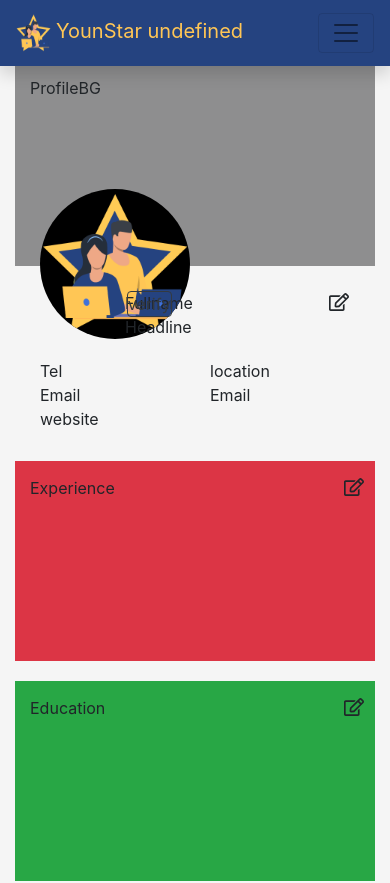
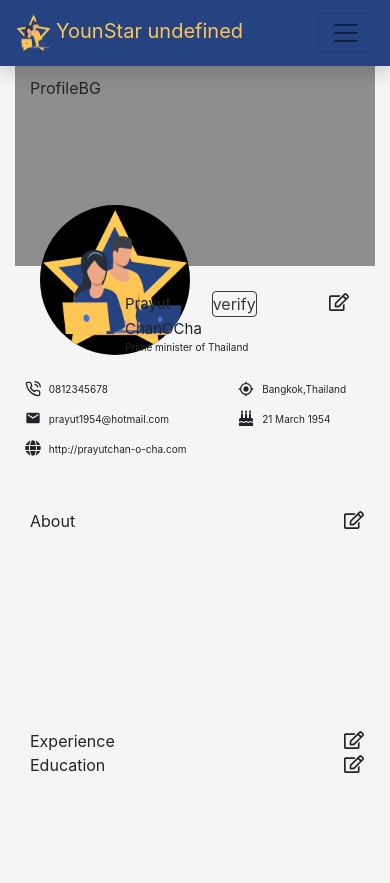
Before and after one commit to 2110423-2019-2/sec2_ShibaInu_front_end, a React (Create React App) app: page /profile in a window 390 px wide. Shown: the top 883 px of the page. Built offline with nearby package versions, Linux system fonts and the light colour scheme.

Commit message:
adjust font size

```diff
--- a/src/Profile.css
+++ b/src/Profile.css
@@ -1,3 +1,26 @@
+@media only screen and (max-width: 600px) {
+    p{
+      font-size: 10px;
+      margin-left: 10px ;
+    }
+    div.col-5{
+        padding-right: 0 ;
+    }
+    div.col-7{
+        padding-left: 0;
+        padding-right: 0 ;
+    }
+    div.fname{
+        font-size: 15px;
+    }
+    div.lname{
+        font-size: 15px;
+    }
+    .headline{
+        font-size: 10px;
+    }
+
+}
 #pro-bg {
     background-color: #8e8e8f;
     height: 200px;
@@ -114,3 +137,37 @@
     background-color: #254380;
     color: cornsilk;
 }
+.fname {
+    display: inline-block;
+    margin-right:5px ;
+    font-size: 2vw;
+}
+.lname {
+    display: inline-block;
+    font-size: 2vw;
+}
+.tel{
+    display: inline-block;
+    margin-left: 2vw;
+    margin-bottom: 2vw;
+}
+.email{
+    display: inline-block;
+    margin-left: 2vw;
+    margin-bottom: 2vw;
+}
+.web{
+    display: inline-block;
+    margin-left: 2vw;
+    margin-bottom: 2vw;
+}
+.location{
+    display: inline-block;
+    margin-left: 2vw;
+    margin-bottom: 2vw;
+}
+.bd{
+    display: inline-block;
+    margin-left: 2vw;
+    margin-bottom: 2vw;
+}
--- a/src/Profile.js
+++ b/src/Profile.js
@@ -1,20 +1,50 @@
 import React, { useState } from "react";
 import logo from "./material/Logo.png";
 import "./Profile.css";
-import { FaRegEdit } from "react-icons/fa";
+import { FaRegEdit,FaGlobe,FaBirthdayCake } from "react-icons/fa";
+import {FiPhoneCall} from "react-icons/fi";
+import {MdEmail,MdMyLocation} from "react-icons/md";
 import NavBar from "./NavBar";
-import { ProfileModal, SkillListItem ,SkillModal} from "./ProfileModal";
+import { ProfileModal, SkillListItem, SkillModal } from "./ProfileModal";
 class Profile extends React.Component {
   constructor(props) {
     super(props);
-    this.state = { skills: ["c", "c++", "c#"], upper1: true };
+    this.state = {
+      fname: "Prayut",
+      lname: "ChanOCha",
+      headline: "Prime minister of Thailand",
+      tel: "0812345678",
+      email: "prayut1954@hotmail.com",
+      website: "http://prayutchan-o-cha.com",
+      location: "Bangkok,Thailand",
+      about:
+        "I’m Prime minister of Thailand, but i’m looking for some more interesting job. \
+        I have to write down something more because it too short but i have no idea about it, \
+        so if someone know send direct message to me please. thank you.",
+      birthdate: "21 March 1954",
+      exp: [
+        "Royal Thai Army Headquarters (Office of The Command) \n Commander in Chief, Royal Thai Army \n 2010 - 2014",
+        "Office of the Prime Minister \n Prime minister of Thailand \n 2014 - Present"
+      ],
+      education: ["Armed Forces Academies Preparatory School \n 1971 - 1974"],
+      skills: ["c", "c++", "c#"],
+      verified: false,
+      upper1: true
+    };
     this.handleUpper1 = this.handleUpper1.bind(this);
+    this.skillChange = this.skillChange.bind(this);
   }
   handleUpper1() {
     this.setState({ upper1: true });
   }
+  skillChange(e) {
+    let arr = e;
+    this.setState({ skills: e }, () =>
+      console.log("updated : " + this.state.skills)
+    );
+  }
+
   render() {
-
     return (
       <>
         <NavBar />
@@ -36,15 +66,17 @@ class Profile extends React.Component {
                   </button>
                 </div>
               </div>
-              <div className="col-2">
-                <div className="Fullname">Fullname</div>
-                <div className="Headline">Headline</div>
+              <div className="col-5">
+                <div className="fname">{this.state.fname}</div>
+                <div className="lname"> {this.state.lname}</div>
+                <div className="headline">{this.state.headline}</div>
               </div>
               <div className="col-1">
                 <button
                   type="button"
                   className="btn btn-outline-dark"
                   id="e-link"
+                  hidden={this.state.verified}
                 >
                   verify
                 </button>
@@ -54,26 +86,32 @@ class Profile extends React.Component {
               </div>
             </div>
             <div className="row">
-              <div className="col-6">
-                <div className="">Tel</div>
-                <div className="">Email</div>
-                <div className="">website</div>
+              <div className="col-7">
+                <div><FiPhoneCall/><p className="tel">{this.state.tel}</p></div>
+                <div><MdEmail/><p className="email">{this.state.email}</p></div>
+                <div><FaGlobe/><p className="web">{this.state.website}</p></div>
               </div>
-              <div className="col-6">
-                <div className="">location</div>
-                <div className="">Email</div>
+              <div className="col-5">
+                <div><MdMyLocation/><p className="location">{this.state.location}</p></div>
+                <div><FaBirthdayCake/><p className="bd">{this.state.birthdate}</p></div>
               </div>
             </div>
           </div>
-          <div className="row-1 bg-danger" id="exp">
+          <div className="row-1" id="exp">
+            <div className="About">
+              About
+              <button type="button" className="btn" id="e-link">
+                <FaRegEdit size={20} id="edit-icon" />
+              </button>
+            </div>
+          </div>
+          <div className="row-1" id="edu">
             <div className="Exp">
               Experience
               <button type="button" className="btn" id="e-link">
                 <FaRegEdit size={20} id="edit-icon" />
               </button>
             </div>
-          </div>
-          <div className="row-1 bg-success" id="edu">
             <div className="Edu">
               Education
               <button type="button" className="btn" id="e-link">
@@ -82,18 +120,17 @@ class Profile extends React.Component {
             </div>
           </div>
           <div className="row-1"></div>
-          <div className="row-1 bg-warning" id="skill">
+          <div className="row-1" id="skill">
             <div className="skill">
               Skills
-              <SkillModal Skills={this.state.skills}/>
+              <SkillModal
+                Skills={this.state.skills}
+                onChange={this.skillChange}
+              />
             </div>
-            {
-                this.state.skills.map((item,idx) => <SkillListItem
-                    Index={idx}
-                    Skill={item}
-                    ListOnly={true}
-                    />)
-            }
+            {this.state.skills.map((item, idx) => (
+              <SkillListItem Index={idx} Skill={item} ListOnly={true} />
+            ))}
           </div>
         </div>
       </>
--- a/src/ProfileModal.js
+++ b/src/ProfileModal.js
@@ -1,4 +1,4 @@
-import React, { useState } from "react";
+import React, { useState, useEffect } from "react";
 import { Modal, Button, Form, Col, ModalTitle } from "react-bootstrap";
 import { FaRegEdit } from "react-icons/fa";
 
@@ -79,10 +79,10 @@ const ProfileModal = props => {
         </Modal.Body>
         <Modal.Footer>
           <Button variant="secondary" onClick={handleClose}>
-            Close
+            Cancel
           </Button>
           <Button variant="primary" onClick={handleClose}>
-            Save Changes
+            Save
           </Button>
         </Modal.Footer>
       </Modal>
@@ -107,10 +107,10 @@ const ExperienceModal = props => {
         <Modal.Body></Modal.Body>
         <Modal.Footer>
           <Button variant="secondary" onClick={handleClose}>
-            Close
+            Cancel
           </Button>
           <Button variant="primary" onClick={handleClose}>
-            Save Changes
+            Save
           </Button>
         </Modal.Footer>
       </Modal>
@@ -135,10 +135,10 @@ const EduacationModal = props => {
         <Modal.Body></Modal.Body>
         <Modal.Footer>
           <Button variant="secondary" onClick={handleClose}>
-            Close
+            Cancel
           </Button>
           <Button variant="primary" onClick={handleClose}>
-            Save Changes
+            Save
           </Button>
         </Modal.Footer>
       </Modal>
@@ -156,12 +156,12 @@ const SkillModal = props => {
   const addSkill = item => {
     let arr = skills;
     if (skill === "") return;
-    setSkill("");
     arr.push(item);
     setSkills(arr);
     if (skills.length >= 5) {
       setDis(true);
     }
+    setSkill("");
   };
   const deleteSkill = idx => {
     let arr = skills.slice();
@@ -181,22 +181,28 @@ const SkillModal = props => {
 
     setSkills(arr);
   };
-  console.log(skills);
+
   const data = skills.map((item, i) => {
-    console.log(i);
     return (
       <>
         <SkillListItem
-          key={Math.round(Math.random() * 10)} //React use key to check that wheter the item was deleted.
+          key={Math.round(Math.random() * 1000)} //React use key to check that wheter the item was deleted.
           Skill={item}
           Index={i}
           ListOnly={false}
-          onEdit={editSkill}
+          onEdit={editSkill.bind(this)}
           onDelete={deleteSkill.bind(this,i)}
         />
       </>
     );
   });
+  const fetchData = () =>{
+    console.log(skills);
+    props.onChange(skills);
+    handleClose();
+  }
+  //useEffect(fetchData,);
+
   return (
     <>
       <button type="button" className="btn" id="e-link" onClick={handleShow}>
@@ -204,20 +210,22 @@ const SkillModal = props => {
       </button>
 
       <Modal size="lg" show={show} onHide={handleClose}>
-        <Modal.Header closeButton>
-          <ModalTitle>Experience</ModalTitle>
+        <Modal.Header className="modalHead" closeButton>
+          <ModalTitle>Skills</ModalTitle>
         </Modal.Header>
         <Modal.Body>
           {data}
           <Form.Row>
             <Col md="3">
               <Form.Control
-                placeholder="skill"
-                onChange={e => setSkill(e.target.value)}
-                disabled={dis}
+                value={skill}
+                onChange={e => {
+                  setSkill(e.target.value);
+                }}
+                hidden={dis}
               />
             </Col>
-          </Form.Row>
+            <Col md="1">
             <Button
                 variant="primary"
                 onClick={() => addSkill(skill)}
@@ -225,13 +233,15 @@ const SkillModal = props => {
               >
                 ADD
               </Button>
+            </Col>
+          </Form.Row>
         </Modal.Body>
         <Modal.Footer>
-          <Button variant="secondary" onClick={handleClose}>
-            Close
+          <Button variant="secondary" onClick={fetchData}>
+            Cancel
           </Button>
-          <Button variant="primary" onClick={handleClose}>
-            Save Changes
+          <Button variant="primary" onClick={fetchData}>
+            Save
           </Button>
         </Modal.Footer>
       </Modal>
@@ -242,15 +252,13 @@ const SkillModal = props => {
 const SkillListItem = props => {
   const [skill, setSkill] = useState(props.Skill);
   const index = props.Index;
-  const onEdit = props.onEdit;
-  const onDelete = props.onDelete;
   let listOnly = props.ListOnly;
   const [edit, setEdit] = useState(false);
   if (listOnly) {
     return (
       <>
         <p style={{ paddingLeft: "2%" }}>
-          {index + 1}.{skill}
+          {skill}
         </p>
       </>
     );
@@ -261,7 +269,7 @@ const SkillListItem = props => {
         <Form.Row>
           <Col md="3">
             <Form.Control
-              placeholder={skill}
+              value={skill}
               onChange={e => setSkill(e.target.value)}
             />
           </Col>
@@ -271,7 +279,7 @@ const SkillListItem = props => {
               className="btn"
               onClick={() => {
                 setEdit(false);
-                onEdit(skill, index);
+                props.onEdit(skill,index);
               }}
             >
               edit
```
Lines whose indentation alone changed are shown as unchanged.
